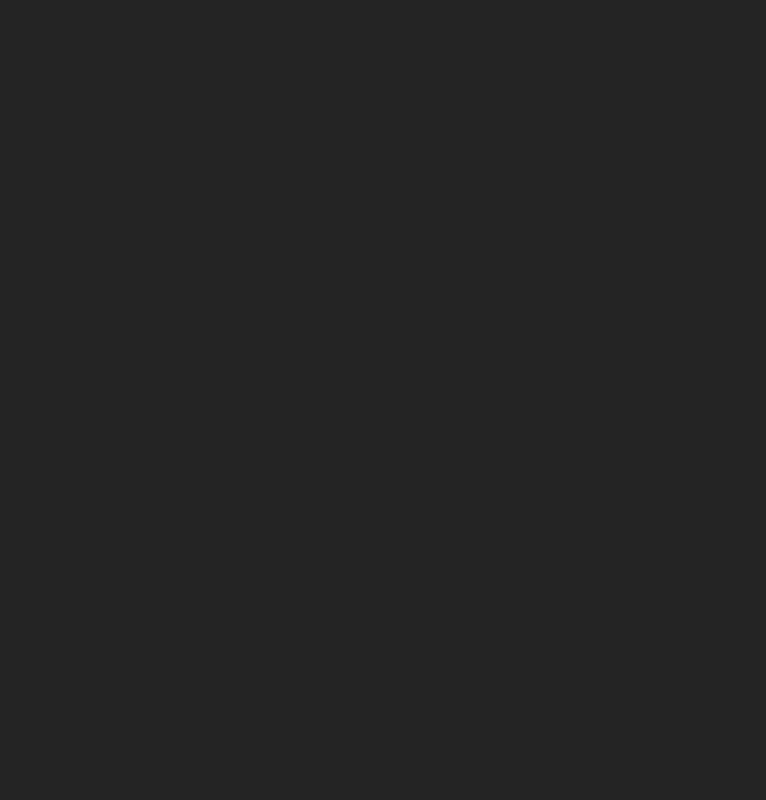
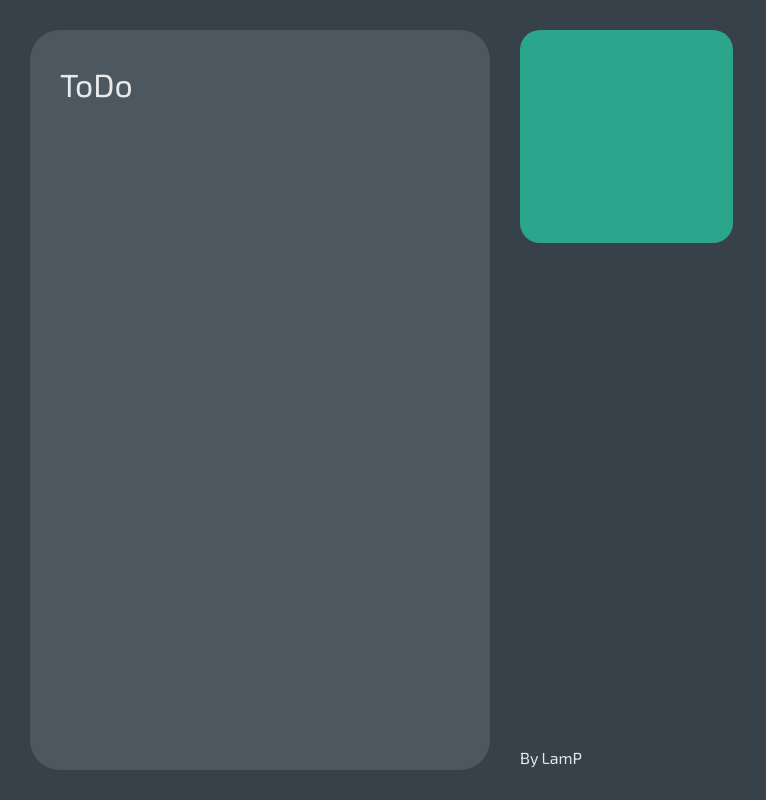
Before and after one commit to SalamPS/browser-dashboard, a React (Vite) app: page / in a window 1280 px wide. Shown: the whole page, without its empty margins (0-766 px from the left). Built offline with nearby package versions, Linux system fonts and the light colour scheme.

Commit message:
chore(widget): Blocks

```diff
--- a/src/App.jsx
+++ b/src/App.jsx
@@ -1,7 +1,19 @@
-import React from "react"
-
 export default function App () {
   return (<>
-
+    <main>
+      <div className="container">
+        <div className="todo">
+          <h1>
+            ToDo
+          </h1>
+        </div>
+        <div className="blocks">
+          <div className="box">
+            <div className="block"></div>
+          </div>
+          <div>By LamP</div>
+        </div>
+      </div>
+    </main>
   </>)
 }
--- a/src/index.css
+++ b/src/index.css
@@ -1,13 +1,18 @@
 :root {
+  font-family: "Exo 2";
   line-height: 1.5;
   font-weight: 400;
   color-scheme: light dark;
   color: rgba(255, 255, 255, 0.87);
-  background-color: #242424;
+  background-color: #364149;
   font-synthesis: none;
   text-rendering: optimizeLegibility;
   -webkit-font-smoothing: antialiased;
   -moz-osx-font-smoothing: grayscale;
+}
+
+* {
+  margin: 0;
 }
 
 body {
@@ -15,5 +20,46 @@ body {
   display: flex;
   place-items: center;
   min-width: 320px;
-  min-height: 100vh;
+  height: 100vh;
+}
+
+main {
+  margin: 30px;
+  height: calc(100vh - 60px);
+  width: calc(100vw - 60px);
+  overflow: hidden;
+}
+
+.container {
+  width: auto;
+  height: 100%;
+  display: flex;
+  justify-content: space-between;
+}
+
+.todo {
+  border-radius: 30px;
+  background-color: #4C5760;
+  width: 400px;
+  padding: 30px;
+  margin-right: 30px;
+}
+
+.blocks {
+  border-radius: 30px;
+  flex-grow: 1;
+}
+
+.box {
+  width: 100%;
+  height: calc(100% - 24px);
+}
+
+.block {
+  width: calc(33.3333333333% - 30px);
+  display: inline-block;
+  border-radius: 20px;
+  aspect-ratio: 1/1;
+  margin: 0 30px 30px 0;
+  background-color: #2CA58D;
 }/*# sourceMappingURL=index.css.map */
```
